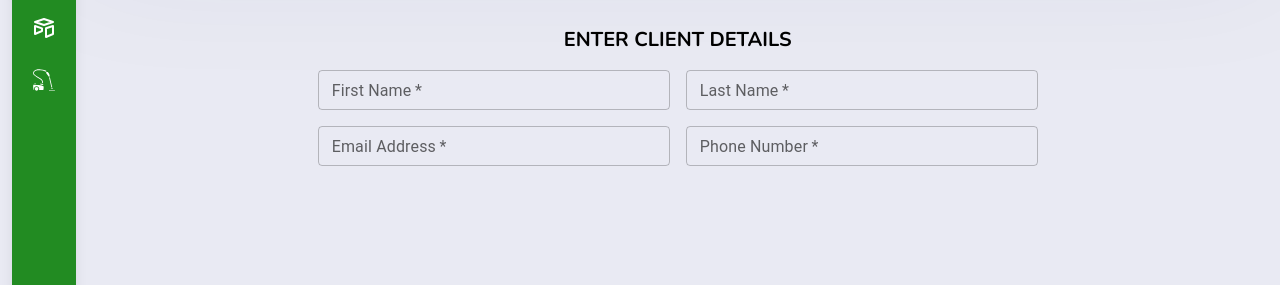
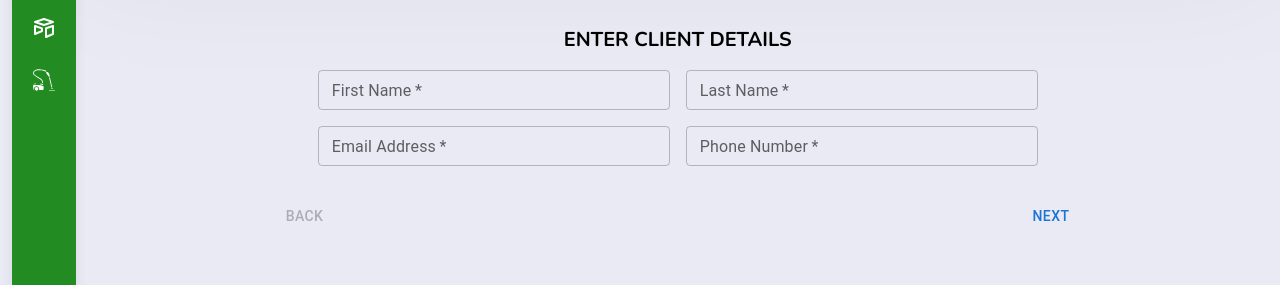
Before and after one commit to Baayeh/hotel-management, a React (Vite) app: page /booking in a window 1280 px wide. Shown: the part 162-447 px from the top of the page. Built offline with nearby package versions, Linux system fonts and the light colour scheme.

Commit message:
Handle data for client details

```diff
--- a/src/components/reservation/ClientDetails.jsx
+++ b/src/components/reservation/ClientDetails.jsx
@@ -1,18 +1,24 @@
 import React, { useEffect, useState } from 'react';
-import { useFormik } from "formik";
+import { useFormik } from 'formik';
 import TextField from '@mui/material/TextField';
+import Box from '@mui/material/Box';
+import Button from '@mui/material/Button';
 
-const ClientDetails = () => {
+const ClientDetails = ({ activeStep, steps, handleNext, handleBack }) => {
   const formik = useFormik({
     initialValues: {
       fname: '',
       lname: '',
       email: '',
-      pnumber: ''
-    }
+      pnumber: '',
+    },
+    onSubmit: (values) => {
+      console.log(values);
+      // handleNext();
+    },
   });
 
-  console.log('Form Values', formik.values);
+  // console.log('Form Values', formik.values);
 
   const [isError, setIsError] = useState(false);
   const [errMsg, setErrMsg] = useState('');
@@ -29,8 +35,10 @@ const ClientDetails = () => {
 
   return (
     <section className="client-details px-2 mt-10">
-      <h3 className="font-bold text-center uppercase text-xl">Enter client details</h3>
-      <form className="my-4">
+      <h3 className="font-bold text-center uppercase text-xl">
+        Enter client details
+      </h3>
+      <form className="my-4" onSubmit={formik.handleSubmit}>
         <div className="client-name flex gap-4 w-[45rem] mx-auto justify-center">
           <TextField
             id="fname"
@@ -85,6 +93,21 @@ const ClientDetails = () => {
             onChange={formik.handleChange}
           />
         </div>
+
+        <Box sx={{ display: 'flex', flexDirection: 'row', pt: 2 }}>
+            <Button
+              color="inherit"
+              disabled={activeStep === 0}
+              onClick={handleBack}
+              sx={{ mr: 1 }}
+            >
+              Back
+            </Button>
+            <Box sx={{ flex: '1 1 auto' }} />
+            <Button type="submit">
+              {activeStep === steps.length - 1 ? 'Finish' : 'Next'}
+            </Button>
+          </Box>
       </form>
     </section>
   );
```
